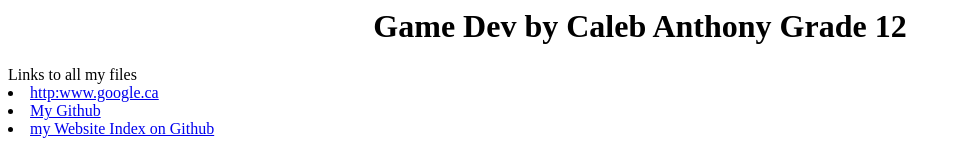
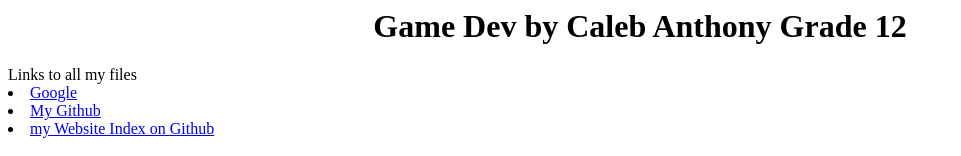
Before and after one commit to CalebMss/-Mss-Game-Dev-12, a plain HTML site: page public/index.html in a window 1280 px wide. Shown: the top 156 px of the page, without its empty margins (0-961 px from the left). Drawn offline with Linux system fonts and the light colour scheme.

Commit message:
Update index.html

```diff
--- a/public/index.html
+++ b/public/index.html
@@ -2,7 +2,7 @@
 
 Links to all my files<br>
 
-<li><a href="http://www.google.ca">http:www.google.ca</a><br>
+<li><a href="http://www.google.ca">Google</a><br>
 
 <li><a href="https://github.com/CalebMss/-Mss-Game-Dev-12">My Github</a>
 <li><a href="https://github.com/CalebMss/-Mss-Game-Dev-12/edit/main/public/index.html">my Website Index on Github</a> <br><br>
```
